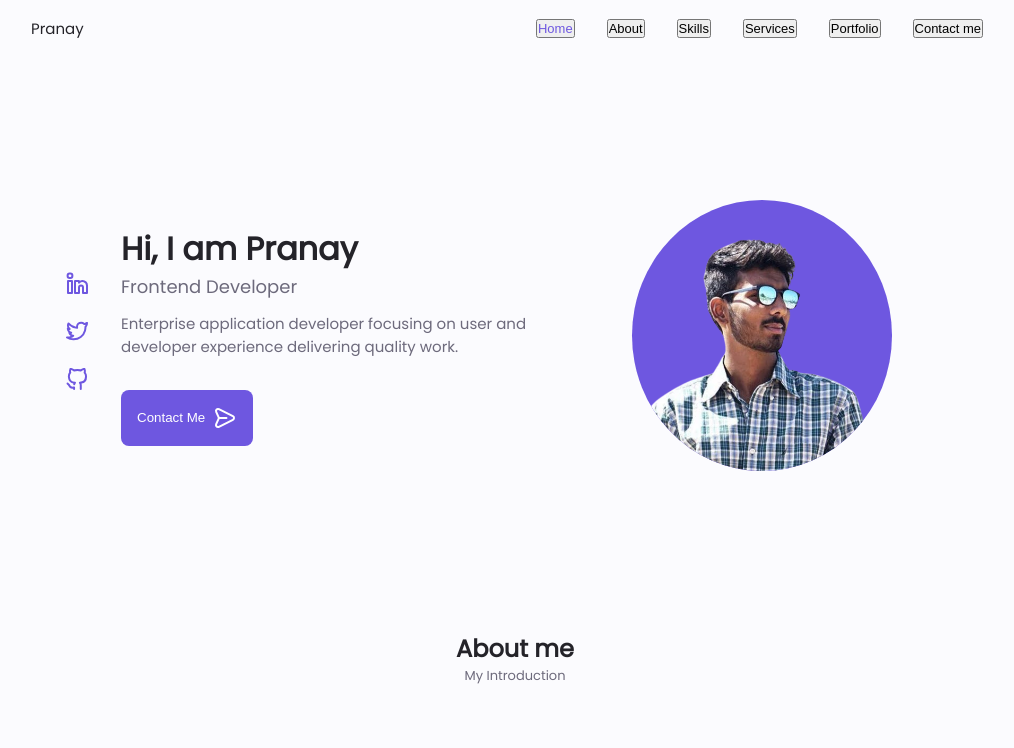
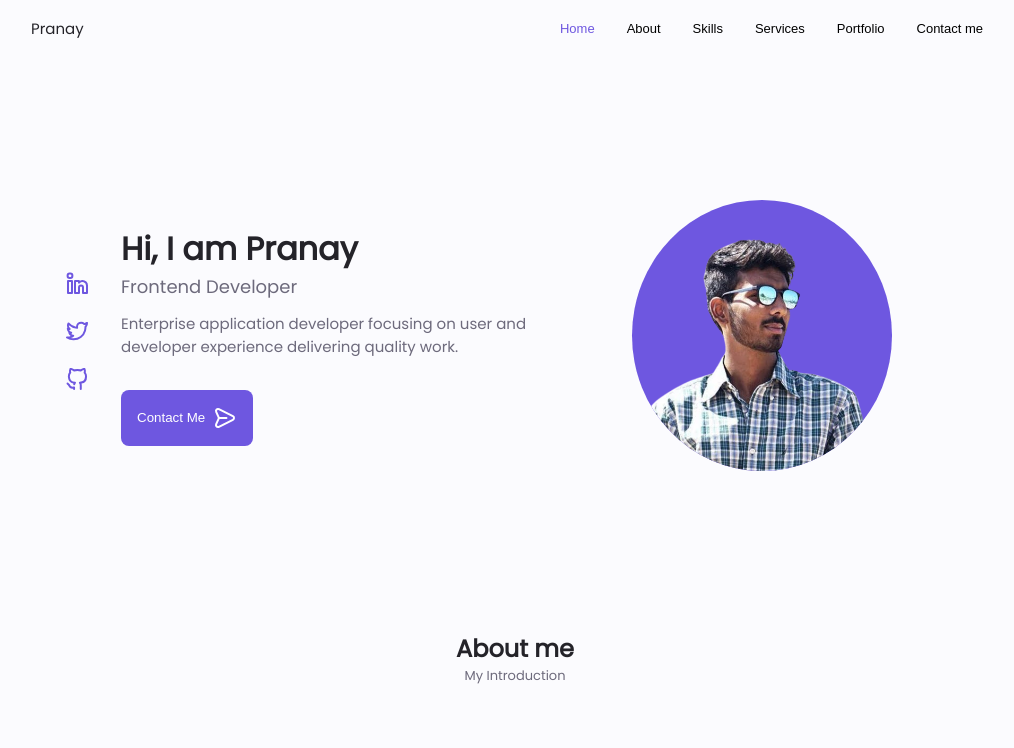
Before and after one commit to pranay-webdev/pranayboreddy-portfolio, a React (Create React App) app: page / in a window 1280 px wide. Shown: the top 748 px of the page, without its empty margins (125-1139 px from the left). Built offline with nearby package versions, Linux system fonts and the light colour scheme.

Commit message:
UI Fixes

```diff
--- a/src/components/navbar/navbar.scss
+++ b/src/components/navbar/navbar.scss
@@ -90,6 +90,7 @@
           align-items: center;
           font-size: $small-font-size;
           font-weight: $font-medium;
+          width: 100%;
           &:hover {
             color: $primary-color;
           }
--- a/src/styles/_common.scss
+++ b/src/styles/_common.scss
@@ -20,6 +20,12 @@
 
 .d-flex {
   display: flex;
+}
+
+button {
+  outline: none;
+  border: none;
+  background: transparent;
 }
 
 .common-button {
```
